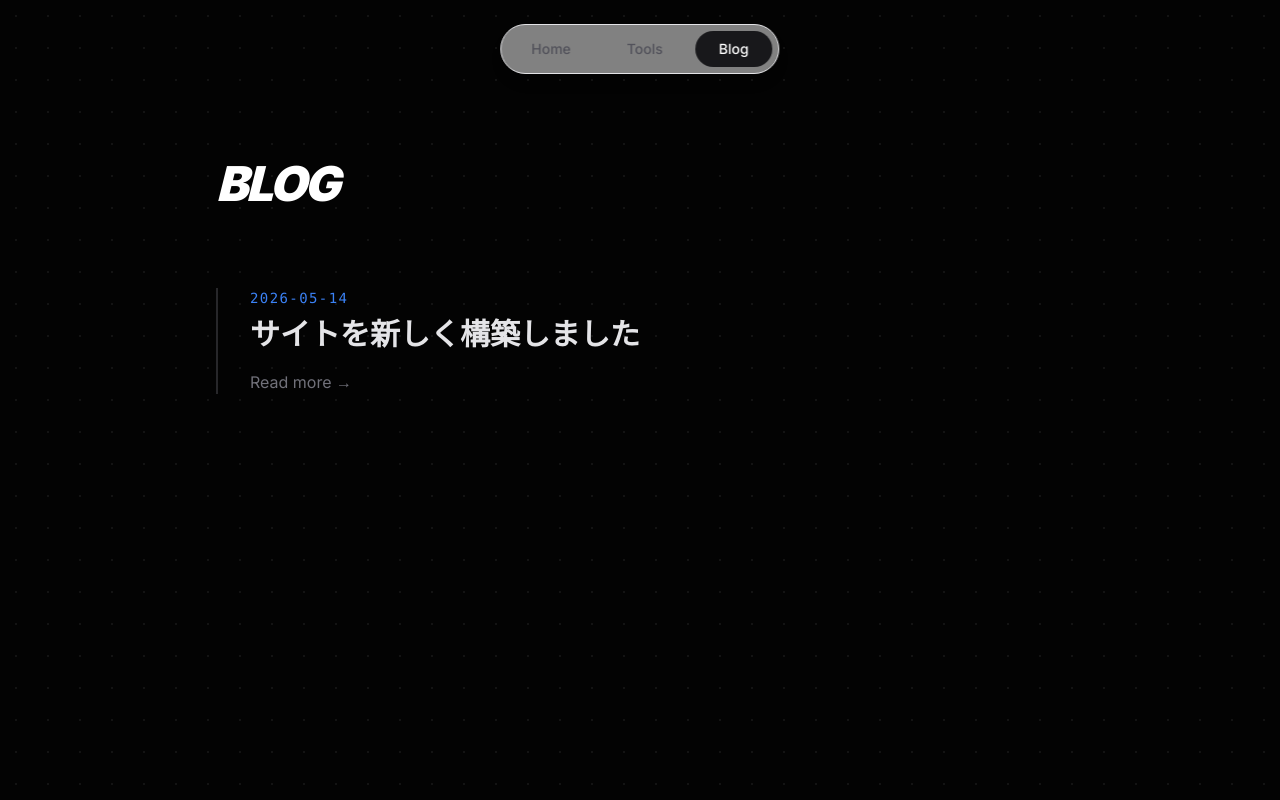
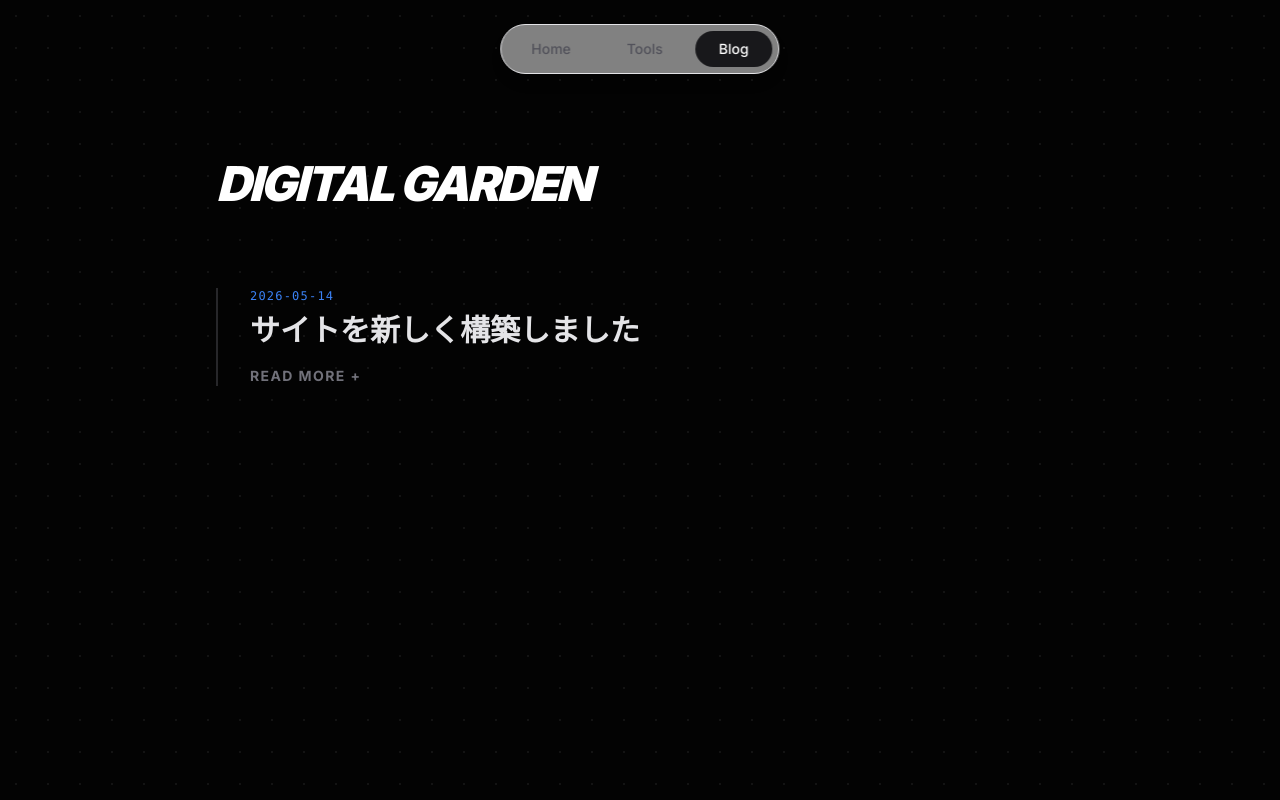
Before and after one commit to kaisei-2026/kaisei-12.-fromgoogle, a Next.js app: page /kaisei-12.-fromgoogle/blog in a window 1280 px wide. Built offline with nearby package versions, Linux system fonts and the light colour scheme.

Commit message:
Update page.tsx

```diff
--- a/app/blog/page.tsx
+++ b/app/blog/page.tsx
@@ -6,19 +6,14 @@ export default function BlogPage() {
 
   return (
     <div className="min-h-screen pt-40 pb-20 px-6 max-w-4xl mx-auto">
-      <h1 className="text-5xl font-black text-white italic tracking-tighter mb-20">BLOG</h1>
-
+      <h1 className="text-5xl font-black text-white italic tracking-tighter mb-20 uppercase">Digital Garden</h1>
       <div className="grid gap-12">
         {posts.map(({ slug, date, title }) => (
           <Link href={`/blog/${slug}`} key={slug} className="group">
             <article className="relative pl-8 border-l-2 border-zinc-800 group-hover:border-blue-500 transition-all">
-              <time className="text-sm font-mono text-blue-500 mb-2 block tracking-widest">{date}</time>
-              <h2 className="text-3xl font-bold text-zinc-200 group-hover:text-white transition-colors leading-tight">
-                {title}
-              </h2>
-              <div className="mt-4 text-zinc-500 group-hover:text-zinc-400 transition-colors">
-                Read more →
-              </div>
+              <time className="text-xs font-mono text-blue-500 mb-2 block tracking-widest">{date}</time>
+              <h2 className="text-3xl font-bold text-zinc-200 group-hover:text-white transition-colors leading-tight">{title}</h2>
+              <div className="mt-4 text-zinc-500 group-hover:text-zinc-400 transition-colors text-sm font-bold uppercase tracking-widest">Read More +</div>
             </article>
           </Link>
         ))}
```
